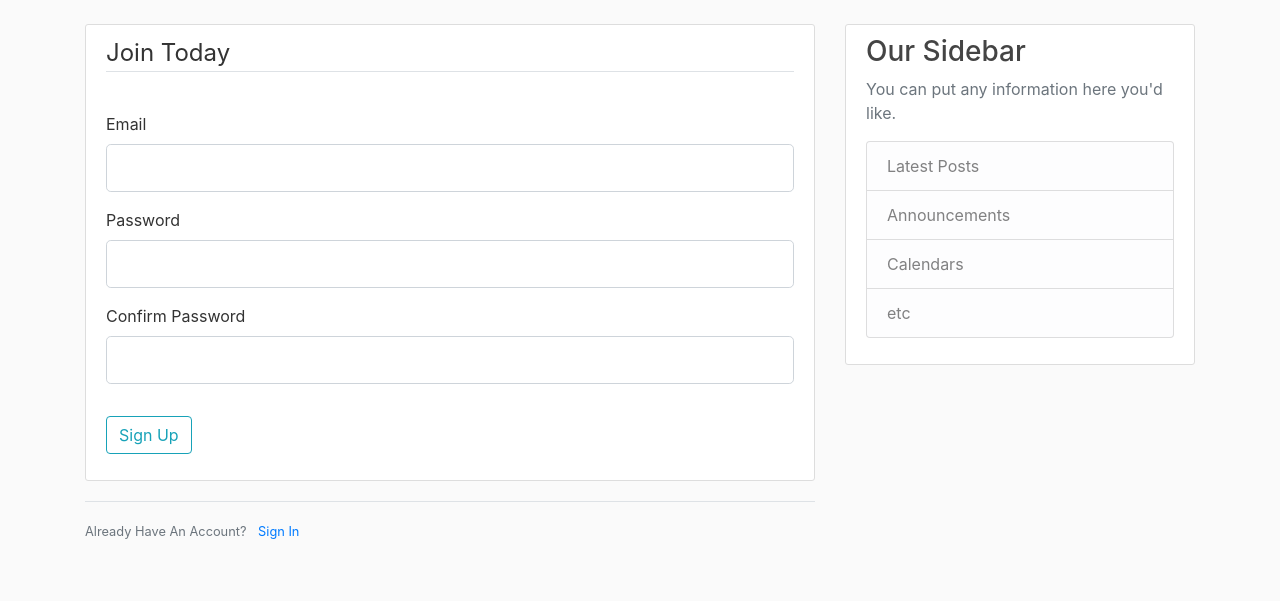
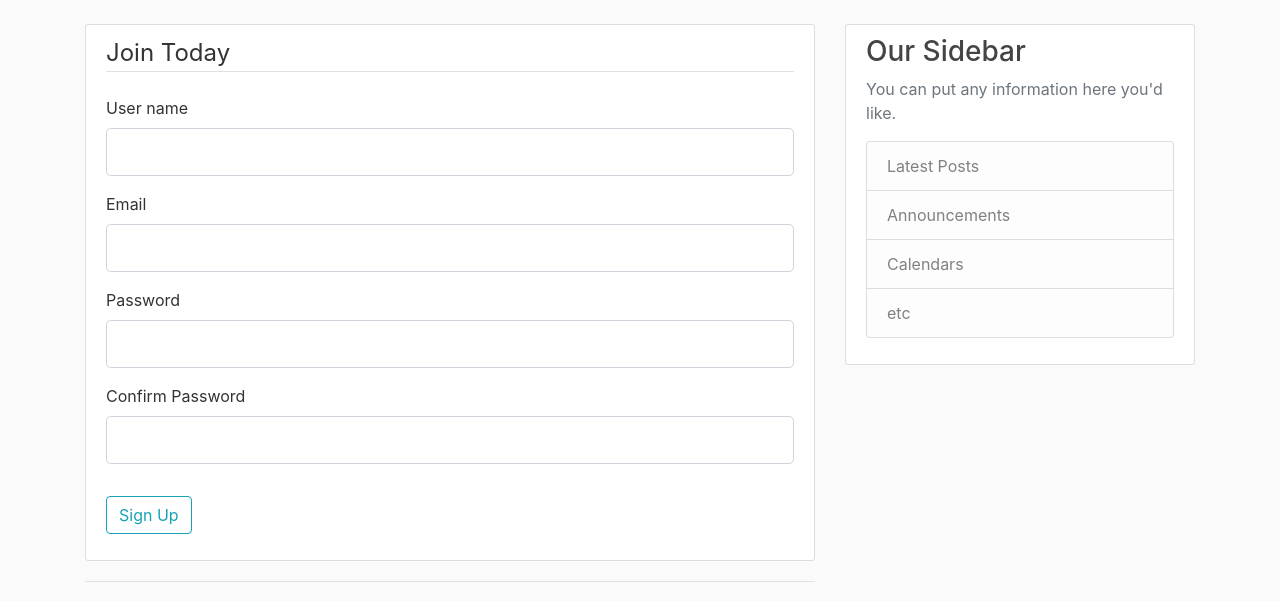
Before and after one commit to Yohannes90/blog_webapp, a Flask app: template flask_blog/templates/register.html in a window 1280 px wide. Shown: the part 56-657 px from the top of the page. Run offline with Flask 3, Linux system fonts and the light colour scheme; the template is opened without the code that fills it: values that come from a table or form of the project are taken from there, others are empty; some libraries are stand-ins or nearby versions.

Commit message:
updating register template to fix error on user name validation

```diff
--- a/flask_blog/templates/register.html
+++ b/flask_blog/templates/register.html
@@ -7,16 +7,16 @@
                 <legend class="border-bottom mb-4">Join Today</legend>
 
                 <div class="form-group">
-                    {{ form.username.label(class="form-control-label" )}}
-                    {% if form.username.errors %}
-                        {{ form.username(class="form-control form-control-lg is-invalid") }}
+                    {{ form.user_name.label(class="form-control-label" )}}
+                    {% if form.user_name.errors %}
+                        {{ form.user_name(class="form-control form-control-lg is-invalid") }}
                         <div class="invalid-feedback">
-                            {% for error in form.username.errors %}
+                            {% for error in form.user_name.errors %}
                                 <span>{{ error }}</span>
                             {% endfor %}
                         </div>
                     {% else %}
-                        {{ form.username(class="form-control form-control-lg") }}
+                        {{ form.user_name(class="form-control form-control-lg") }}
                     {% endif %}
                 </div>
 
```
